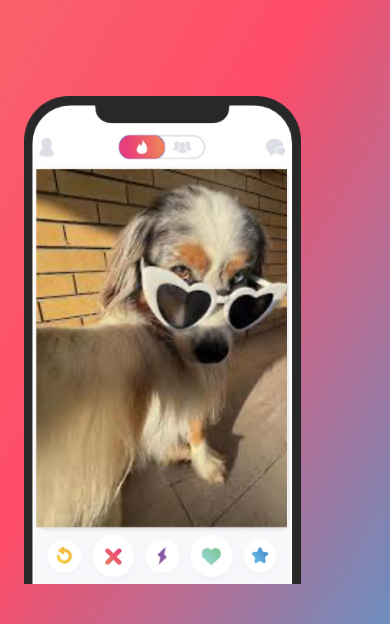
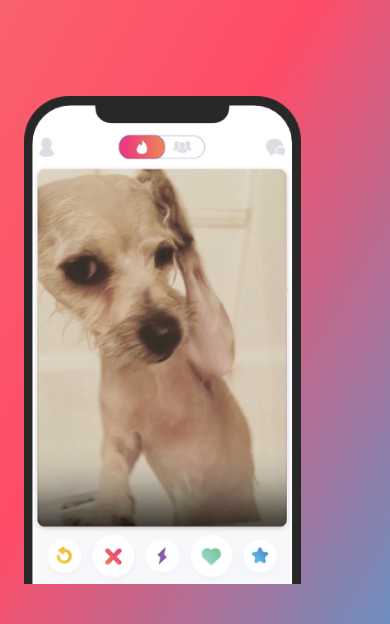
Before and after one commit to madinasagatova/bootstrap_tindog_website, a plain HTML site: page index.html in a window 390 px wide. Shown: the top 624 px of the page. Drawn offline with nearby package versions, Linux system fonts and the light colour scheme.

Commit message:
new picture update to iphone

```diff
--- a/index.html
+++ b/index.html
@@ -16,7 +16,7 @@
     <div class="container col-xxl-8 px-4 pt-5">
       <div class="row flex-lg-row-reverse align-items-center g-5 pt-5">
         <div class="col-10 col-sm-8 col-lg-6">
-          <img src="./images/dog-sunglasses2.png" class="d-block mx-lg-auto img-fluid" alt="Cool Dog" height="200px" loading="lazy">
+          <img src="./images/iphone.png" class="d-block mx-lg-auto img-fluid" alt="Cool Dog" height="200px" loading="lazy">
         </div>
         <div class="col-lg-6">
           <h1 class="display-5 fw-bold text-body-emphasis lh-1 mb-3">Meet new and interesting dogs nearby</h1>
```
